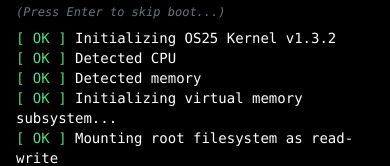
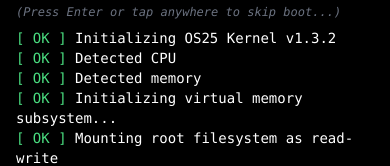
Before and after one commit to n1ghtx0w1/portfolio-os25, a React (Vite) app: page / in a window 390 px wide. Shown: the top 166 px of the page. Built offline with nearby package versions, Linux system fonts and the light colour scheme.

Commit message:
Updated boot and fileExplorer for mobile functionality

```diff
--- a/src/components/BootScreen.jsx
+++ b/src/components/BootScreen.jsx
@@ -167,16 +167,30 @@ return (
   <div
     ref={scrollRef}
     className="fixed inset-0 bg-black text-sm font-mono overflow-y-auto"
-    style={{ height: '100vh', width: '100vw', scrollbarWidth: 'none', msOverflowStyle: 'none' }}  >
-    onClick={handleTouchOrClick}
-    onTouchStart={handleTouchOrClick}
+    style={{ height: '100vh', width: '100vw', scrollbarWidth: 'none', msOverflowStyle: 'none' }}
+  >
     <pre className="text-white mb-4 whitespace-pre leading-tight font-mono text-sm px-4 pt-4">
       {banner}
     </pre>
-    <div className="text-gray-500 text-xs italic mb-2 px-4">(Press Enter to skip boot...)</div>
+    <div className="text-gray-500 text-xs italic mb-2 px-4">(Press Enter or tap anywhere to skip boot...)</div>
     <div className="text-green-400 px-4 pb-4">
       {lines.map((line, i) => renderBootLine(line, i))}
     </div>
+    {/* FULLSCREEN OVERLAY */}
+    {!bootComplete.current && (
+      <div
+        style={{
+          position: 'fixed',
+          inset: 0,
+          zIndex: 100,
+          background: 'transparent',
+          cursor: 'pointer',
+        }}
+        onClick={handleTouchOrClick}
+        onPointerDown={handleTouchOrClick}
+        onTouchStart={handleTouchOrClick}
+      />
+    )}
   </div>
 );
 
--- a/src/components/FileExplorer.jsx
+++ b/src/components/FileExplorer.jsx
@@ -117,9 +117,10 @@ function FileNode({
 
   const handleTouchStart = (e) => {
     e.stopPropagation();
+    e.preventDefault(); // <- try adding this here!
     touchTimeout.current = setTimeout(() => {
       handleLongPress(e);
-    }, 800); // 800ms for iOS/Android reliability
+    }, 800);
   };
 
   const handleTouchEnd = () => clearTimeout(touchTimeout.current);
@@ -141,6 +142,7 @@ function FileNode({
           userSelect: "none",
           WebkitUserSelect: "none",
           touchAction: "manipulation",
+          WebkitTapHighlightColor: "transparent"
         }}
         onClick={handleClick}
         onContextMenu={handleRightClick}
```
